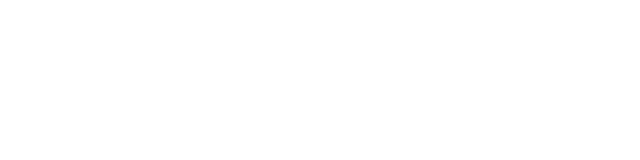
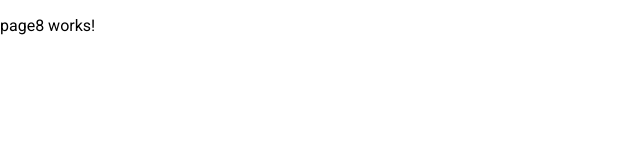
Before and after one commit to junkbin/layout-tutorial, an Angular app: page /page8 in a window 1280 px wide. Before the commit this address led to /. Shown: the top 160 px of the page, without its empty margins (0-640 px from the left). Built offline with nearby package versions, Linux system fonts and the light colour scheme.

Commit message:
page 8 added.

```diff
--- a/src/app/app-routes.ts
+++ b/src/app/app-routes.ts
@@ -6,6 +6,8 @@
 import { Page5Component } from './page5/page5.component';
 import { Page6Component } from './page6/page6.component';
 import { Page7Component } from './page7/page7.component';
+import { Page8Component } from './page8/page8.component';
+
 
 export const appRoutes: Routes = [
     {path: 'page1', component: Page1Component},
@@ -15,10 +17,11 @@
     {path: 'page5', component: Page5Component},
     {path: 'page6', component: Page6Component},
     {path: 'page7', component: Page7Component},
+    {path: 'page8', component: Page8Component},
     {path: '', redirectTo: '/page1', pathMatch: 'full'}
 ];
 
 export const appComponents = [
                     Page1Component, Page2Component, Page3Component, Page4Component,
-                    Page5Component, Page6Component, Page7Component
+                    Page5Component, Page6Component, Page7Component, Page8Component
                 ];
--- a/src/app/app.module.ts
+++ b/src/app/app.module.ts
@@ -13,7 +13,7 @@
   declarations: [
     AppComponent,
     appComponents,
-    SafePipe,
+    SafePipe
   ],
   imports: [
     BrowserModule,
--- /dev/null
+++ b/src/app/page8/page8.component.html
@@ -0,0 +1,3 @@
+<p>
+  page8 works!
+</p>
--- /dev/null
+++ b/src/app/page8/page8.component.ts
@@ -0,0 +1,15 @@
+import { Component, OnInit } from '@angular/core';
+
+@Component({
+  selector: 'app-page8',
+  templateUrl: './page8.component.html',
+  styleUrls: ['./page8.component.css']
+})
+export class Page8Component implements OnInit {
+
+  constructor() { }
+
+  ngOnInit() {
+  }
+
+}
```
Also changed, not shown: src/app/page8/page8.component.css (added).
